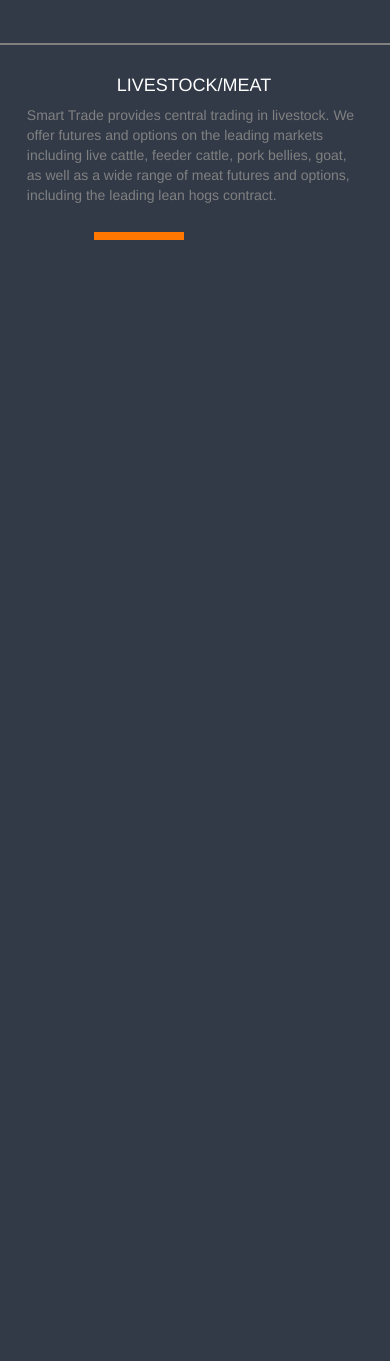
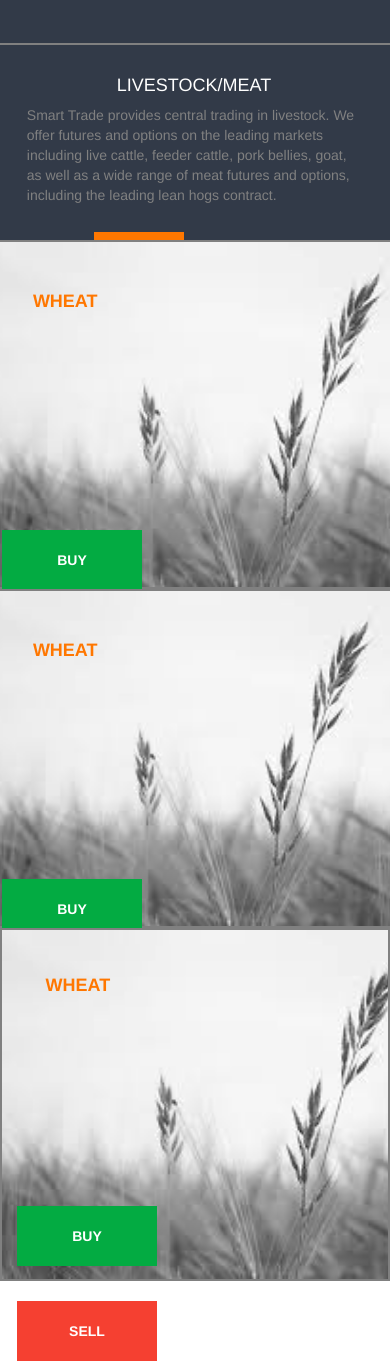
Before and after one commit to nevooronni/Smart_Trade, a Django app: page / in a window 390 px wide. Shown: the part 1271-2632 px from the top of the page. Before the commit the page ends 1511 px from the top, so only its background shows below. Run offline with Django 3.2, Linux system fonts and the light colour scheme; the visitor is signed in with stand-in values (Sample User, id 1); some libraries are stand-ins or nearby versions.

Commit message:
added all

```diff
--- a/app/templates/all-app/landing_page.html
+++ b/app/templates/all-app/landing_page.html
@@ -6,7 +6,12 @@
 {{bock.super}}
     <style>
        .viewall {
-         border-radius: 0px; background-color: #FF7700; color: #fff; width: 90px; margin-left: 20%; margin-top: 5%;
+        border-radius: 0px;
+        background-color: #FF7700;
+        color: #fff;
+        width: 90px;
+        margin-left: 20%;
+        margin-top: 5%;
        }
 
         .viewall:hover {
@@ -86,7 +91,70 @@
         </div>
       </div>
       <div class="col-sm-9 col-9" style="background-color: #323a48; height: 715.5px; border-bottom-width: 2px; border-bottom-color: grey;">
-
+        <div class="row">
+          <div class="col-md-4" style="border-width: 2px; border-color: grey; border-style: solid; height: 349px; background-image: url('{% static 'img/download.jpeg' %}'); background-size: cover; background-repeat: none;">
+            <div class="row">
+              <div class="col-md-6" style="">
+                <h4 class="text-left" style="color: #FF7700; font-weight: bold; margin-top: 13%; margin-left: 8%;">WHEAT</h4>
+              </div>
+              <div class="col-md-6">
+                <div class="row">
+                  <div class="col-md-12" style="height: 200px; padding-top: 50%;">
+                    <h1 style="font-size: 45px; color: ;">+84%</h1>
+                  </div>
+                </div>
+                <div class="row">
+                  <div class="col-md-12">
+                    <button class="btn" style="display: block; background-color: #03AB42; border-radius: 0px; color: #fff; width: 140px; font-weight: bold; margin-bottom: 10%; height: 60px;"><i class=""></i>BUY</button>
+                    <button class="btn" style="display: block; background-color: #F54031; color: #fff; width: 140px; font-weight: bold; border-radius: 0px; height: 60px;"><i class=""></i>SELL</button>
+                  </div>
+                </div>
+              </div>
+            </div>
+          </div>
+          <div class="col-md-4" style="border-width: 2px; border-color: grey; border-style: solid; height: 339px; background-image: url('{% static 'img/download.jpeg' %}'); background-size: cover; background-repeat: none;">
+            <div class="row">
+              <div class="col-md-6" style="">
+                <h4 class="text-left" style="color: #FF7700; font-weight: bold; margin-top: 13%; margin-left: 8%;">WHEAT</h4>
+              </div>
+              <div class="col-md-6">
+                <div class="row">
+                  <div class="col-md-12" style="height: 200px; padding-top: 50%;">
+                    <h1 style="font-size: 45px; color: ;">+84%</h1>
+                  </div>
+                </div>
+                <div class="row">
+                  <div class="col-md-12">
+                    <button class="btn" style="display: block; background-color: #03AB42; border-radius: 0px; color: #fff; width: 140px; font-weight: bold; margin-bottom: 10%; height: 60px;"><i class=""></i>BUY</button>
+                    <button class="btn" style="display: block; background-color: #F54031; color: #fff; width: 140px; font-weight: bold; border-radius: 0px; height: 60px;"><i class=""></i>SELL</button>
+                  </div>
+                </div>
+              </div>
+            </div>
+          </div>
+        </div>
+        <div class="col-md-4" style="border-width: 2px; border-color: grey; border-style: solid; height: 353px; background-image: url('{% static 'img/download.jpeg' %}'); background-size: cover; background-repeat: none;">
+            <div class="row">
+              <div class="col-md-6" style="">
+                <h4 class="text-left" style="color: #FF7700; font-weight: bold; margin-top: 13%; margin-left: 8%;">WHEAT</h4>
+              </div>
+              <div class="col-md-6">
+                <div class="row">
+                  <div class="col-md-12" style="height: 200px; padding-top: 50%;">
+                    <h1 style="font-size: 45px; color: ;">+84%</h1>
+                  </div>
+                </div>
+                <div class="row">
+                  <div class="col-md-12">
+                    <button class="btn" style="display: block; background-color: #03AB42; border-radius: 0px; color: #fff; width: 140px; font-weight: bold; margin-bottom: 10%; height: 60px;"><i class=""></i>BUY</button>
+                    <button class="btn" style="display: block; background-color: #F54031; color: #fff; width: 140px; font-weight: bold; border-radius: 0px; height: 60px;"><i class=""></i>SELL</button>
+                  </div>
+                </div>
+              </div>
+            </div>
+          </div>
+        </div>
+        </div>
       </div>
     </div>
 
```
Also changed, not shown: static/img/download.jpeg (added).
